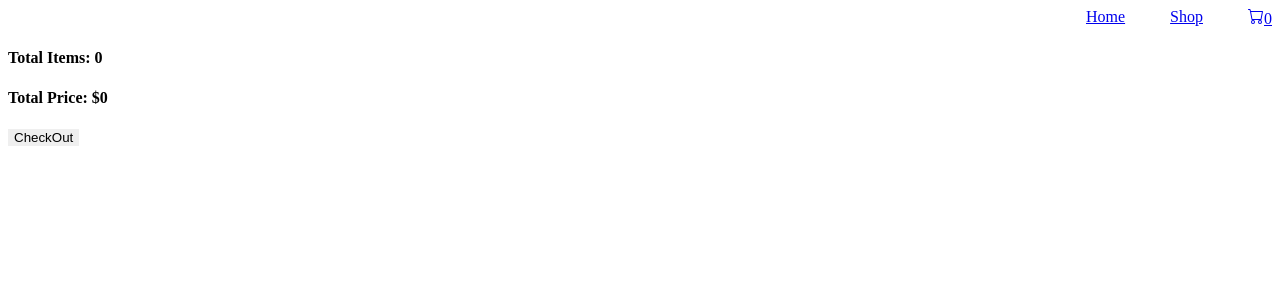
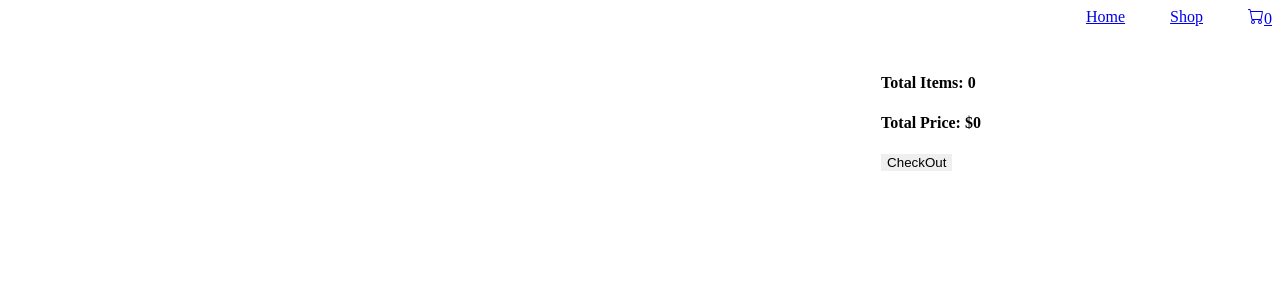
Before and after one commit to Sammorad/Shopping_Cart, a React (Vite) app: page /cart in a window 1280 px wide. Shown: the top 300 px of the page. Built offline with nearby package versions, Linux system fonts and the light colour scheme.

Commit message:
Cart and shop functional

```diff
--- a/src/Components/Navbar.module.css
+++ b/src/Components/Navbar.module.css
@@ -54,3 +54,11 @@
     background-color: beige;
 
 }
+
+.cartItems{
+    /*Layout of the entire cart*/
+    display: flex;
+    justify-content: space-around;
+    margin-top: 25px;
+
+}
--- a/src/Features/CartReducer.jsx
+++ b/src/Features/CartReducer.jsx
@@ -7,8 +7,16 @@ export const TotalPrice = (cart) => {
 }
 const CartReducer = (state, action) =>{
     switch(action.type){
-        case "Add":
+        case "Add":{
+            const exists = state.find(p => p.id === action.product.id)
+            if(exists){
+                return state.map(p =>
+                    p.id === action.product.id? { ...p, quantity: p.quantity + 1} : p
+                )
+            }
             return [...state, action.product]
+        }
+
 
         case "Increase":
             return state.map(product =>
--- a/src/Pages/Cart.jsx
+++ b/src/Pages/Cart.jsx
@@ -9,8 +9,8 @@ import { TotalItems, TotalPrice } from "../Features/CartReducer";
 const Cart =() => {
     const {cart} =useContext(CartContext)
     return (
-        <div>
-            <div className={styles.cartItems}>
+        <div className={styles.cartItems}>
+            <div >
                 {cart.map(product =>(
                     <CartProduct product={product}/>
                 ))}
```
